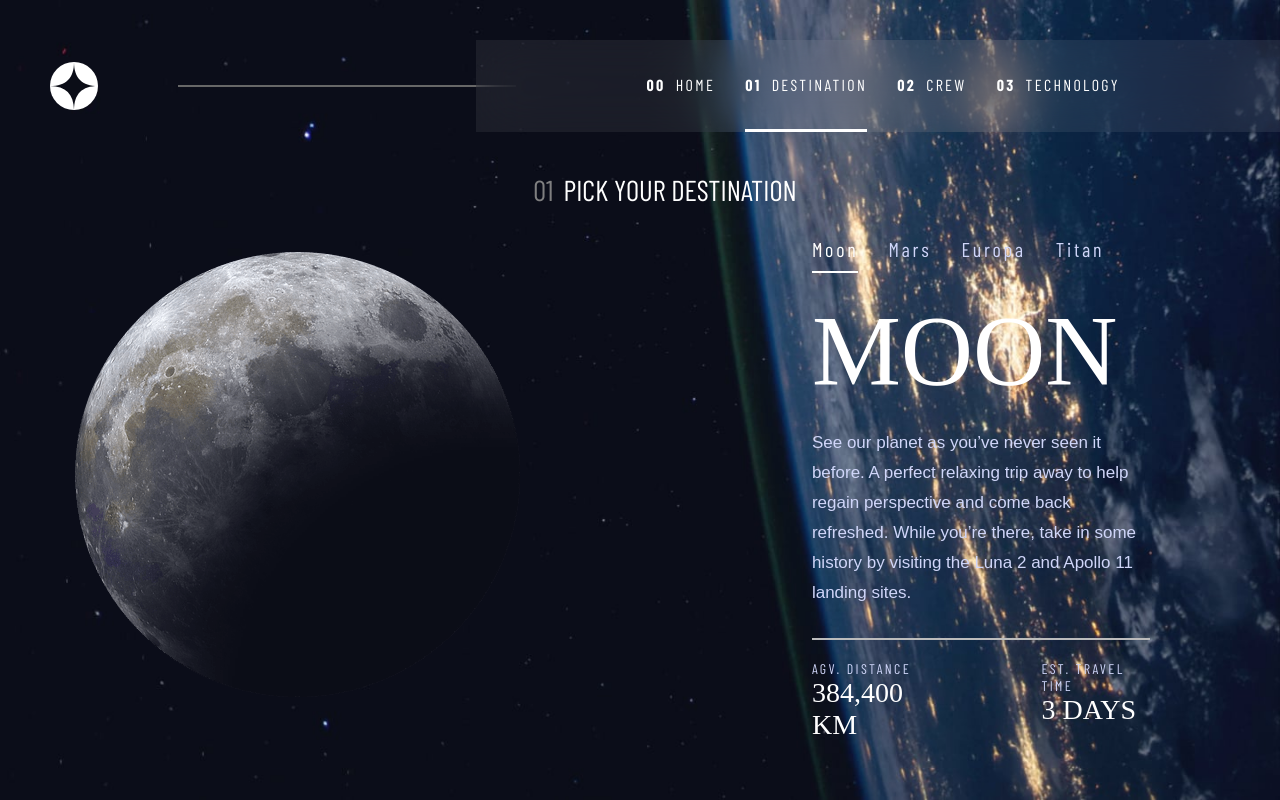
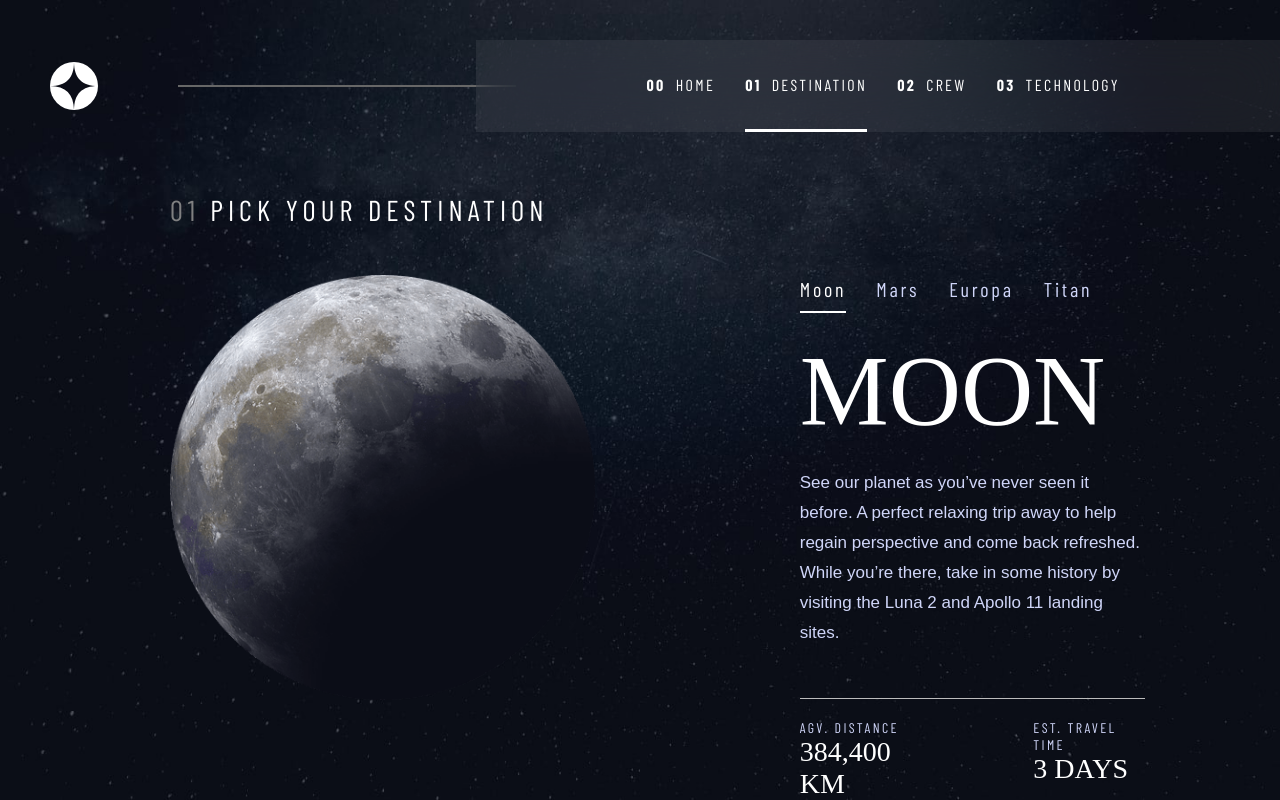
Before and after one commit to DanielMen97/Space, a React (Vite) app in the folder Space-website/: page /destination in a window 1280 px wide. Built offline with nearby package versions, Linux system fonts and the light colour scheme; a web font is replaced by a local one.

Commit message:
last settings Destination

```diff
--- a/Space-website/src/components/destination/destinationBody/styles.module.scss
+++ b/Space-website/src/components/destination/destinationBody/styles.module.scss
@@ -2,6 +2,5 @@
   display: flex;
   flex-direction: column;
   justify-content: center;
-  align-items: center;
   padding: 20px 50px;
 }
--- a/Space-website/src/components/destination/destinationContent/content.module.scss
+++ b/Space-website/src/components/destination/destinationContent/content.module.scss
@@ -2,19 +2,26 @@
 
 .content{
   display: flex;
-  justify-content: space-between;
+  justify-content: space-around;
   width: 100%;
+  height: 480px;
 
   .sectionImages{
     display: flex;
     justify-content: center;
     align-items: center;
     width: 35%;
+
+    img{
+      width: 425px;
+      height: 425px;
+    }
   }
 
   .sectionNavigable{
-    width: 37%;
-    padding-right: 80px;
+    width: 35%;
+
+    padding: 0 0 0 50px;
 
     .navContainer{
       padding: 20px 0;
@@ -38,8 +45,8 @@
         font-size: 17px;
         color: $color-primary;
         line-height: 30px;
-        padding-bottom: 30px;
-        border-bottom: 2px solid rgb(188, 188, 188);
+        padding-bottom: 50px;
+        border-bottom: 0.5px solid rgb(188, 188, 188);
 
       }
 
--- a/Space-website/src/components/destination/destinationHeader/styles.module.scss
+++ b/Space-website/src/components/destination/destinationHeader/styles.module.scss
@@ -6,10 +6,12 @@
   align-items: center;
   gap: 10px;
   font-family: $font-secondary;
+  padding: 20px 0 20px 70px;
 
   .number, .title {
     font-size: 1.8rem;
     font-weight: 400;
+    letter-spacing: 5px;
   }
 
   .number {
--- a/Space-website/src/index.scss
+++ b/Space-website/src/index.scss
@@ -8,7 +8,7 @@
 
 body {
   font-family: $font-primary;
-  background-image: url('./assets/home/background-home-desktop.jpg');
+  background-image: url('./assets/destination/background-destination-desktop.jpg');
   background-repeat: no-repeat;
   background-size: cover;
 }
```
